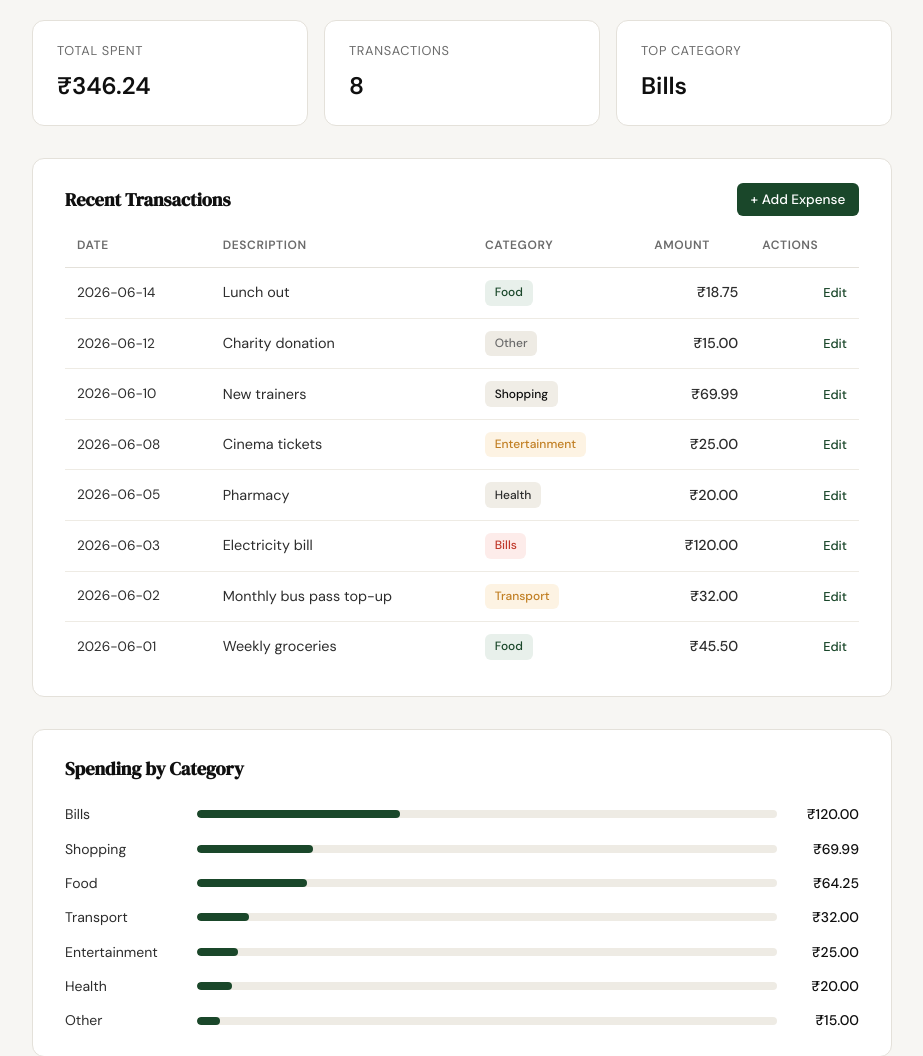
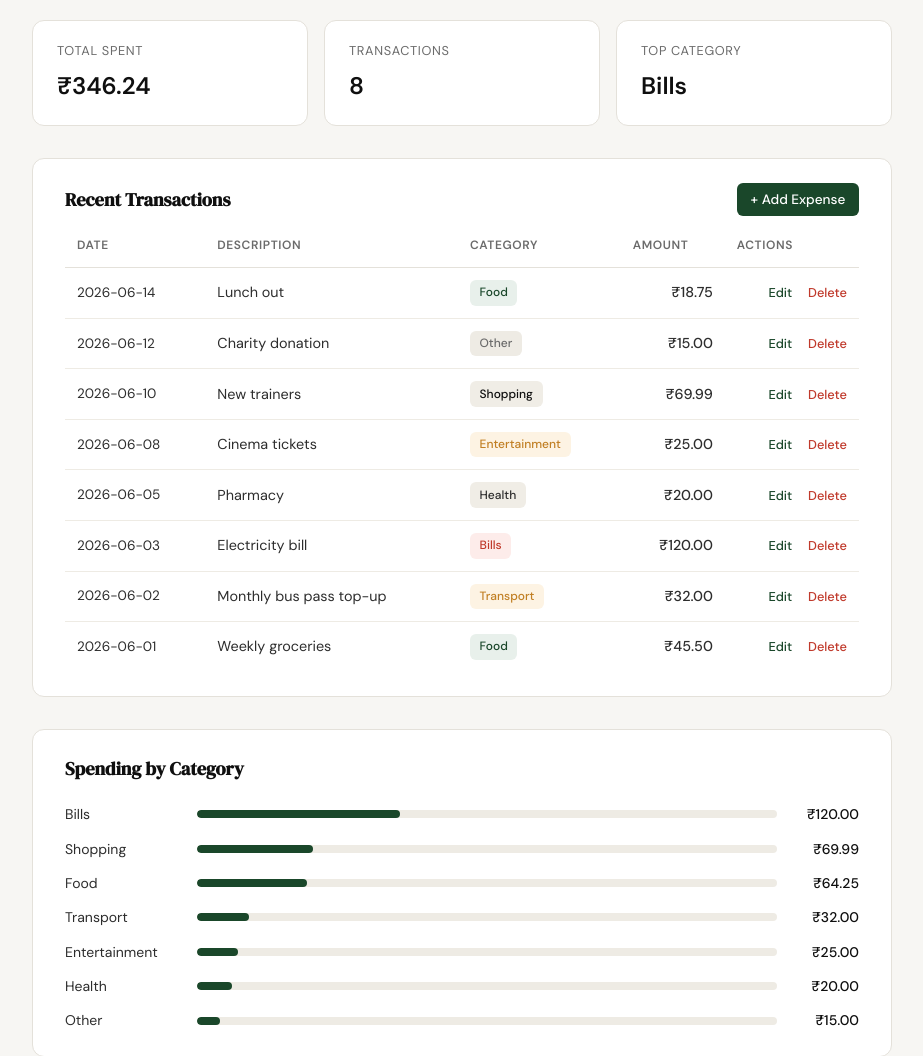
Before and after one commit to SlavkoPar/spendly, a Flask app: page /profile in a window 1280 px wide. Shown: the part 420-1476 px from the top of the page, without its empty margins (178-1101 px from the left). Run offline with Flask 3, Linux system fonts and the light colour scheme; a user stored in the database is signed in; data comes from the database, SQL or seed files in the repository.

Commit message:
delete expense
Co-Authored-By: Claude Sonnet 4.6 <noreply@anthropic.com>

```diff
--- a/app.py
+++ b/app.py
@@ -5,7 +5,7 @@ from werkzeug.security import check_password_hash
 from database.db import get_db, init_db, seed_db, create_user, get_user_by_email
 from database.queries import (get_user_by_id, get_summary_stats, get_recent_transactions,
                               get_category_breakdown, insert_expense, CATEGORIES,
-                              get_expense_by_id, update_expense)
+                              get_expense_by_id, update_expense, delete_expense)
 
 app = Flask(__name__)
 app.secret_key = "dev-secret-key"
@@ -240,9 +240,17 @@ def edit_expense(id):
                            categories=CATEGORIES, form=dict(expense))
 
 
-@app.route("/expenses/<int:id>/delete")
-def delete_expense(id):
-    return "Delete expense — coming in Step 9"
+@app.route("/expenses/<int:id>/delete", methods=["POST"])
+def delete_expense_route(id):
+    if not session.get("user_id"):
+        return redirect(url_for("login"))
+
+    expense = get_expense_by_id(id, session["user_id"])
+    if expense is None:
+        abort(404)
+
+    delete_expense(id, session["user_id"])
+    return redirect(url_for("profile"))
 
 
 if __name__ == "__main__":
--- a/database/queries.py
+++ b/database/queries.py
@@ -112,3 +112,13 @@ def update_expense(expense_id, user_id, amount, category, date_str, description)
     )
     conn.commit()
     conn.close()
+
+
+def delete_expense(expense_id, user_id):
+    conn = get_db()
+    conn.execute(
+        "DELETE FROM expenses WHERE id = ? AND user_id = ?",
+        (expense_id, user_id),
+    )
+    conn.commit()
+    conn.close()
--- a/static/css/style.css
+++ b/static/css/style.css
@@ -888,3 +888,16 @@ a { color: inherit; text-decoration: none; }
     text-decoration: none;
 }
 .action-link:hover { text-decoration: underline; }
+
+.btn-delete {
+    font-size: 0.8rem;
+    font-weight: 500;
+    color: var(--danger);
+    background: none;
+    border: none;
+    padding: 0;
+    margin-left: 0.75rem;
+    cursor: pointer;
+    font-family: inherit;
+}
+.btn-delete:hover { text-decoration: underline; }
--- a/templates/profile.html
+++ b/templates/profile.html
@@ -83,6 +83,10 @@
                         <td class="amount-col">&#8377;{{ "%.2f"|format(t.amount) }}</td>
                         <td class="actions-col">
                             <a href="{{ url_for('edit_expense', id=t.id) }}" class="action-link">Edit</a>
+                            <form method="POST" action="/expenses/{{ t.id }}/delete" style="display:inline"
+                                  onsubmit="return confirm('Delete this expense?')">
+                                <button type="submit" class="btn-delete">Delete</button>
+                            </form>
                         </td>
                     </tr>
                     {% endfor %}
```
Also changed, not shown: tests/test_delete_expense.py (added, +137 -0 lines), .claude/specs/09-delete-expense.md (added).
